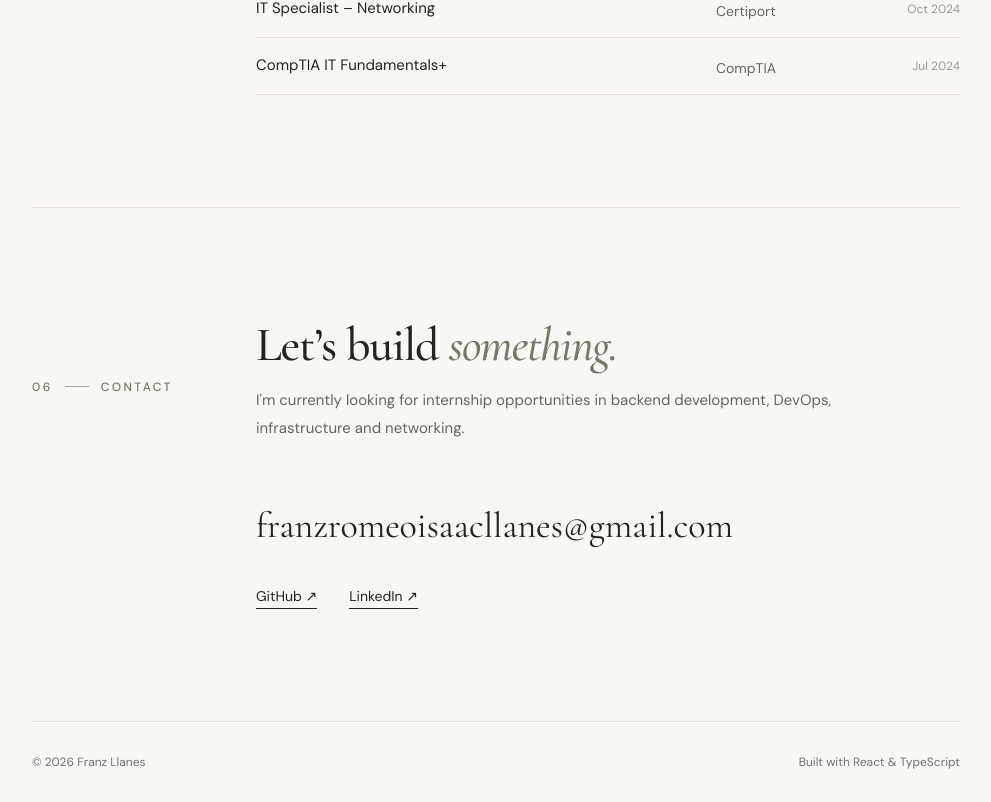
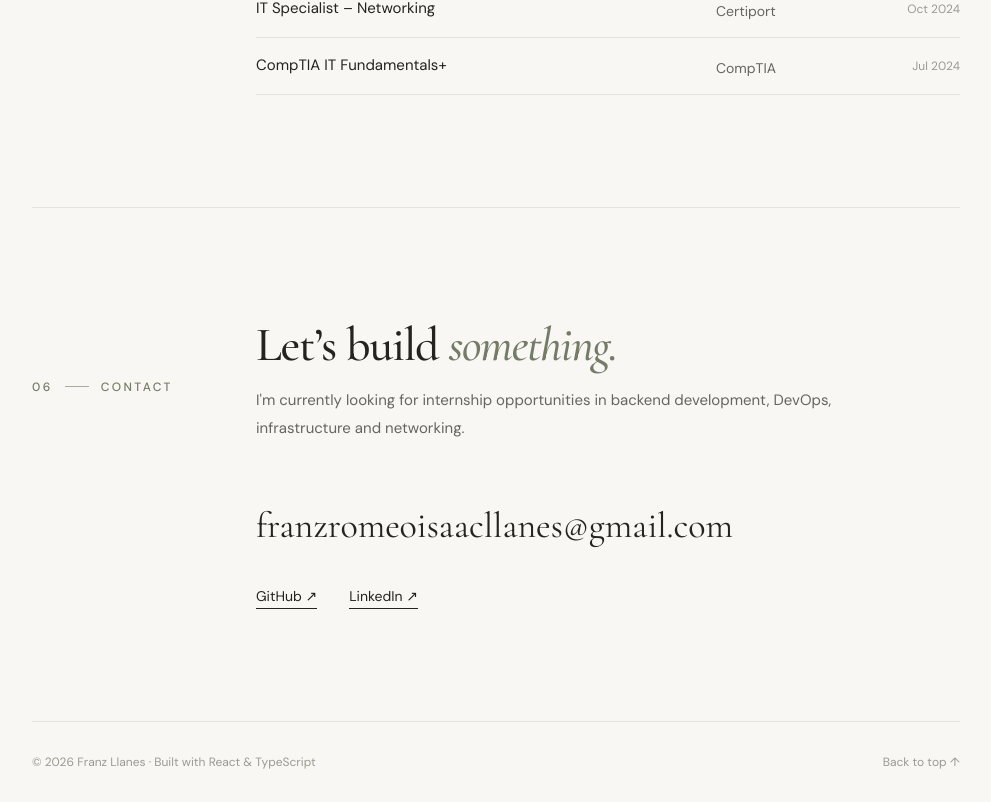
Before and after one commit to Hansaeng20/Franz_Portfolio, a React (Vite) app: page / in a window 1280 px wide. Shown: the part 5574-6376 px from the top of the page, without its empty margins (144-1135 px from the left). Built offline with nearby package versions, Linux system fonts and the light colour scheme.

Commit message:
Add back-to-top link to footer

```diff
--- a/src/components/Footer.tsx
+++ b/src/components/Footer.tsx
@@ -1,9 +1,10 @@
-
 export default function Footer() {
     return (
-        <footer className="flex flex-col justify-between gap-3 border-t border-zinc-200 py-8 text-xs text-zinc-500 sm:flex-row">
-            <p>© {new Date().getFullYear()} Franz Llanes</p>
-            <p>Built with React & TypeScript</p>
+        <footer className="flex flex-col justify-between gap-3 border-t border-line py-8 text-xs text-faint sm:flex-row sm:items-center">
+            <p>© {new Date().getFullYear()} Franz Llanes · Built with React &amp; TypeScript</p>
+            <a href="#home" className="link-underline self-start hover:text-ink sm:self-auto">
+                Back to top ↑
+            </a>
         </footer>
     )
 }
```
